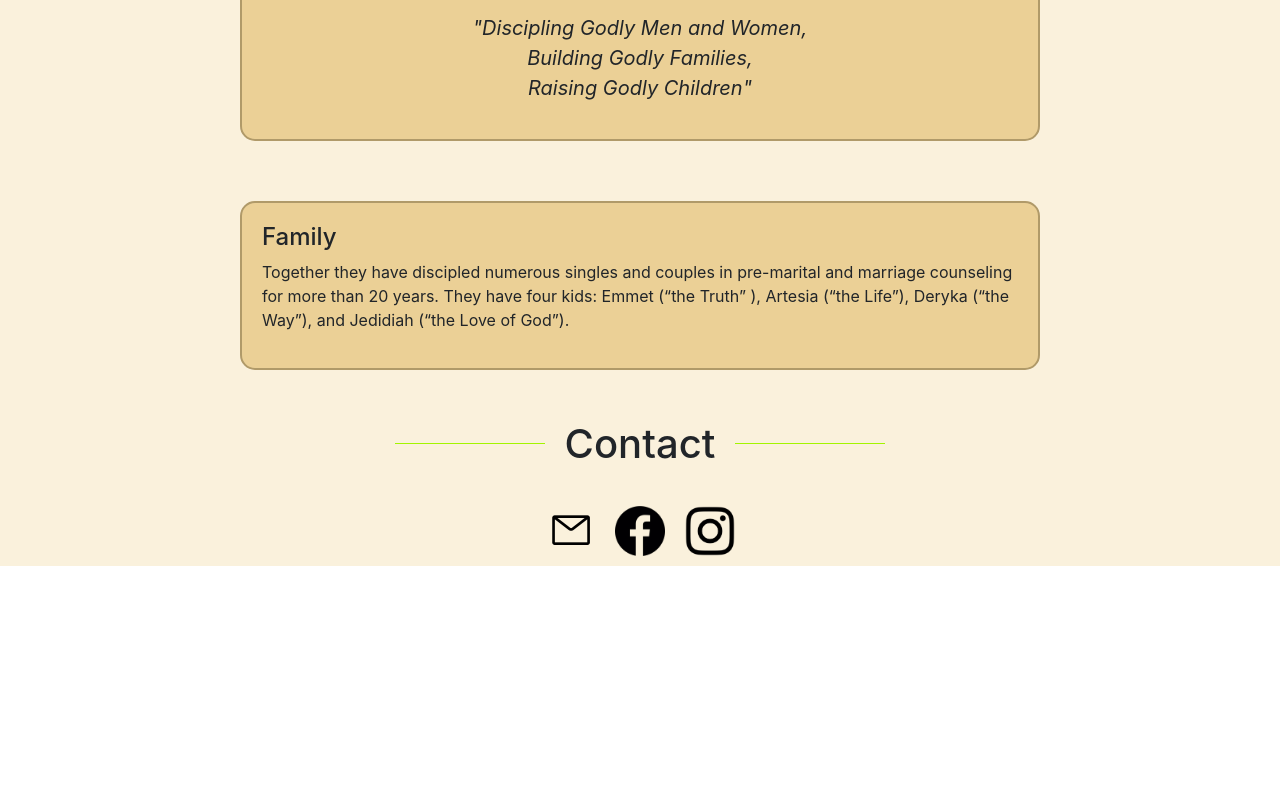
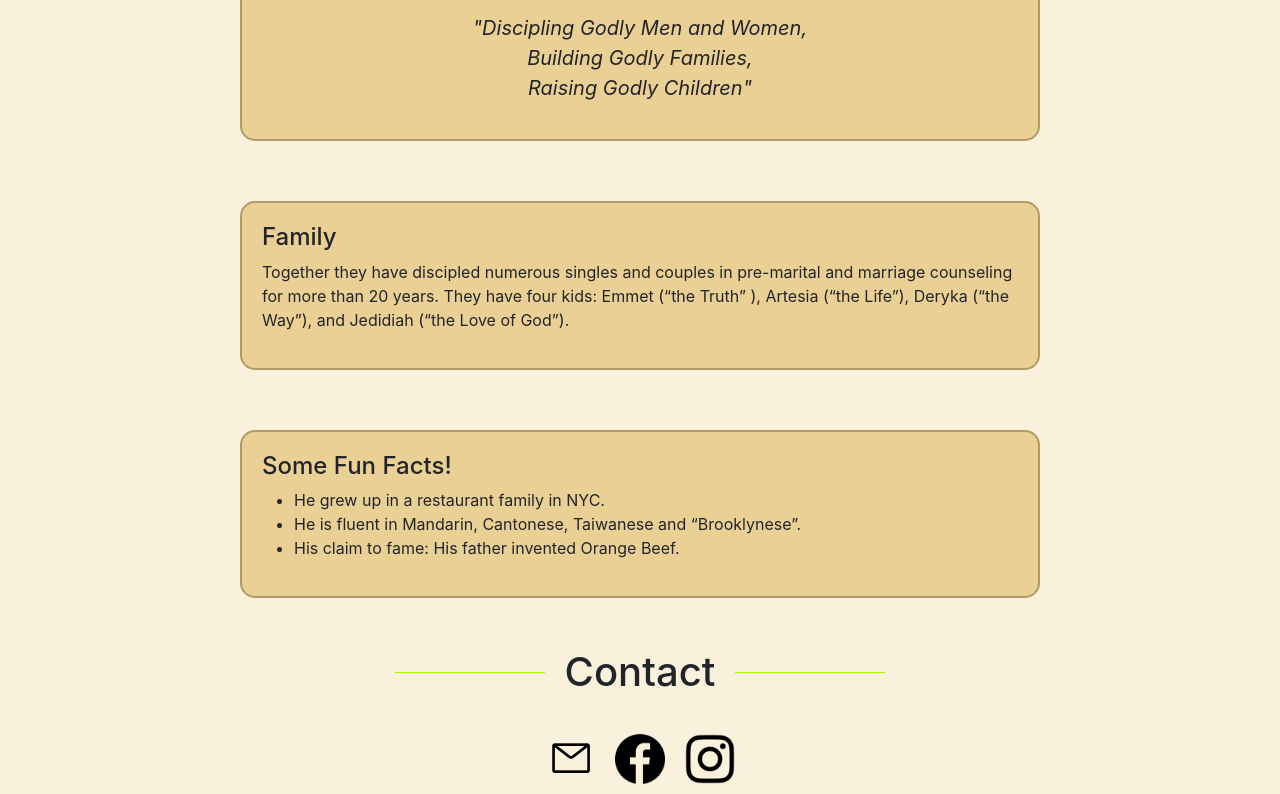
Before and after one commit to GalacticKnight/bccc, a React (Create React App) app: page /pastor in a window 1280 px wide. Shown: the part 642-1436 px from the top of the page. Before the commit the page ends 1208 px from the top, so only its background shows below. Built offline with nearby package versions, Linux system fonts and the light colour scheme.

Commit message:
added fun facts to pastor page

```diff
--- a/src/components/PastorPage/Family.jsx
+++ b/src/components/PastorPage/Family.jsx
@@ -3,7 +3,7 @@ import '../static/Pastor.css';
 
 const Family = () => {
     return (
-        <section className='darkSection' class="padding">
+        <section className='darkSection'>
             <div className = "aboutSummary">
                 <h4>Family</h4>
                 <p>
--- /dev/null
+++ b/src/components/PastorPage/Fun.jsx
@@ -0,0 +1,19 @@
+import React from 'react';
+import '../static/Pastor.css';
+
+const Fun = () => {
+    return (
+        <section className='darkSection' class="padding">
+            <div className = "aboutSummary">
+                <h4>Some Fun Facts!</h4>
+                <ul>
+                    <li>He grew up in a restaurant family in NYC.</li>
+                    <li>He is fluent in Mandarin, Cantonese, Taiwanese and “Brooklynese”.</li>
+                    <li>His claim to fame: His father invented Orange Beef.</li>
+                </ul>
+            </div>
+        </section>
+    );
+}
+
+export default Fun;
--- a/src/components/PastorPage/Motto.jsx
+++ b/src/components/PastorPage/Motto.jsx
@@ -3,7 +3,7 @@ import '../static/Pastor.css';
 
 const Motto = () => {
     return (
-        <section className='darkSection' >
+        <section className='darkSection' id="padding">
             <div className = "aboutSummary">
                 <h4>Motto</h4>
                 <p id = "quote">
--- a/src/components/static/Pastor.css
+++ b/src/components/static/Pastor.css
@@ -5,7 +5,9 @@
     padding-bottom: 20px;
 }
 
-
+#padding{
+    padding-bottom: 0px;
+}
 
 #quote{
     text-align: center;
--- a/src/pages/PastorPage.jsx
+++ b/src/pages/PastorPage.jsx
@@ -4,12 +4,14 @@ import Footer from '../components/shared/Footer';
 import Pastor from '../components/PastorPage/Pastor'
 import Motto from '../components/PastorPage/Motto';
 import Family from '../components/PastorPage/Family';
+import Fun from '../components/PastorPage/Fun';
 const HomePage = () => {
     return (
         <>
             <Pastor/>
             <Motto />
-            <Family />
+            <Family/>
+            <Fun/>
         </>
     );
 }
```
